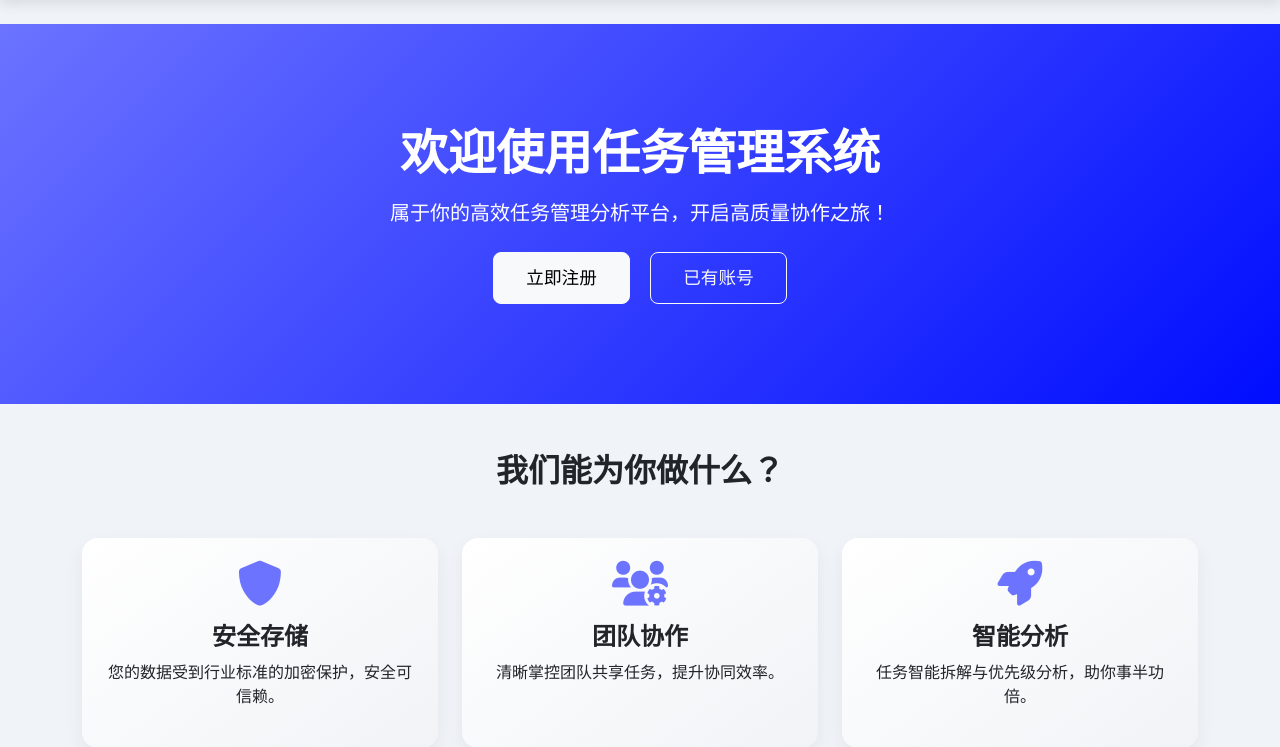
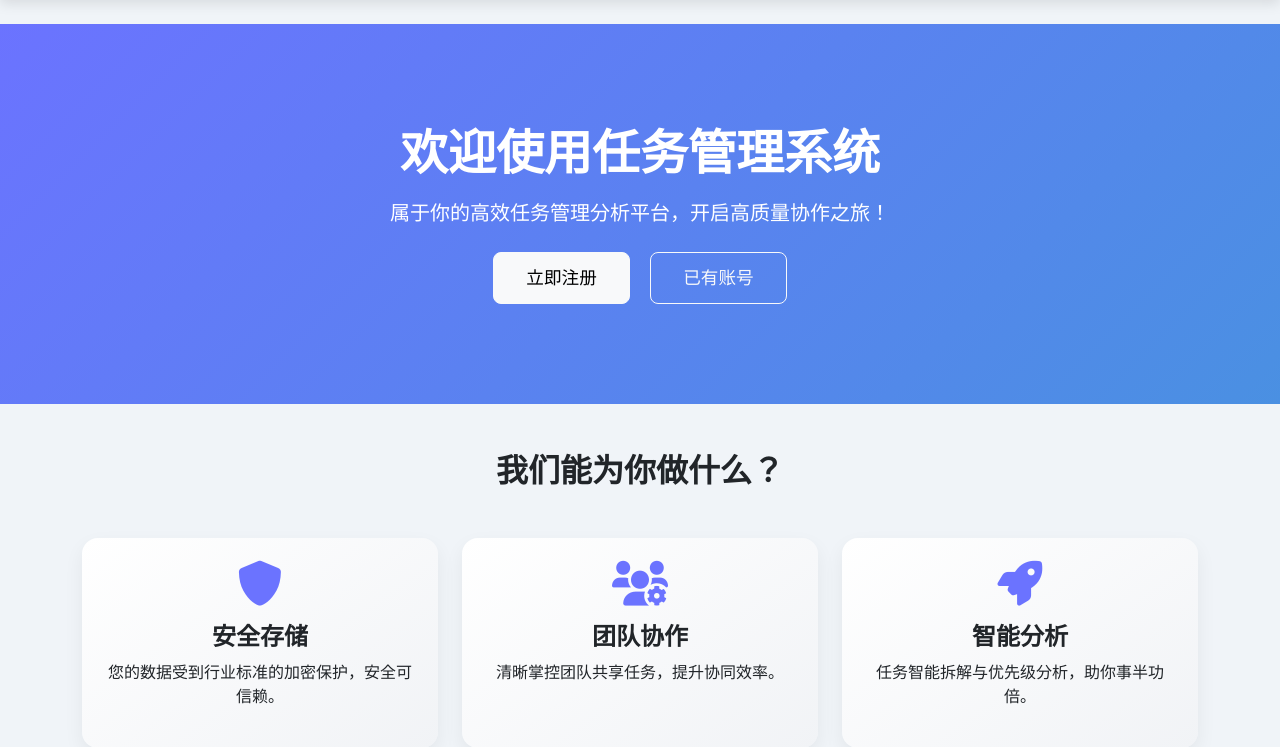
Before and after one commit to lilili-oh/smart_web, a Flask app: page / in a window 1280 px wide. Shown: the part 56-803 px from the top of the page. Run offline with Flask 3, Linux system fonts and the light colour scheme.

Commit message:
统一登陆界面和主页面配色

```diff
--- a/templates/home.html
+++ b/templates/home.html
@@ -25,7 +25,7 @@
         }
 
         .hero-section {
-            background: linear-gradient(135deg, #6B73FF, #000DFF);
+            background: linear-gradient(135deg, #6B73FF, #4a90e2);
             color: white;
             padding: 100px 0;
             text-align: center;
```
